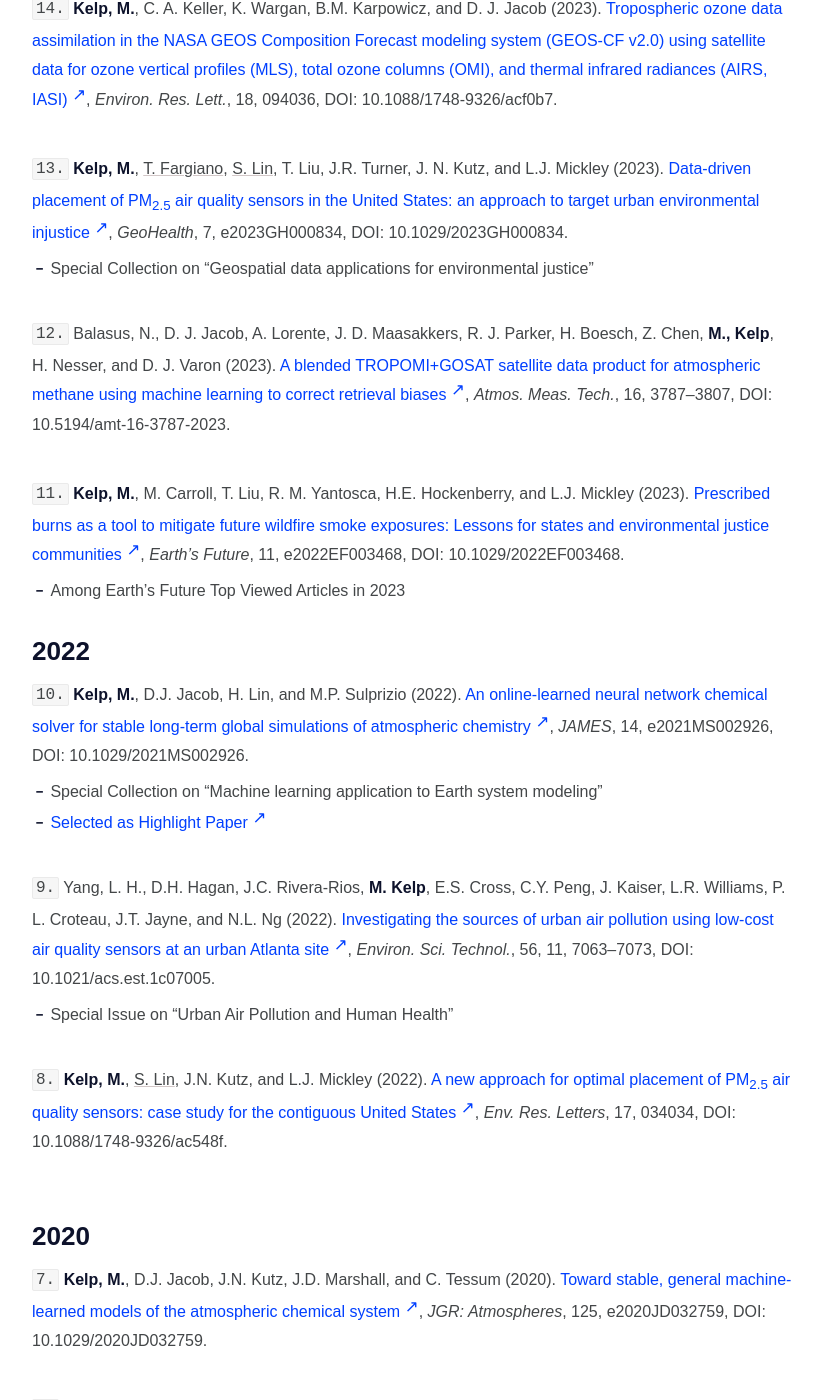
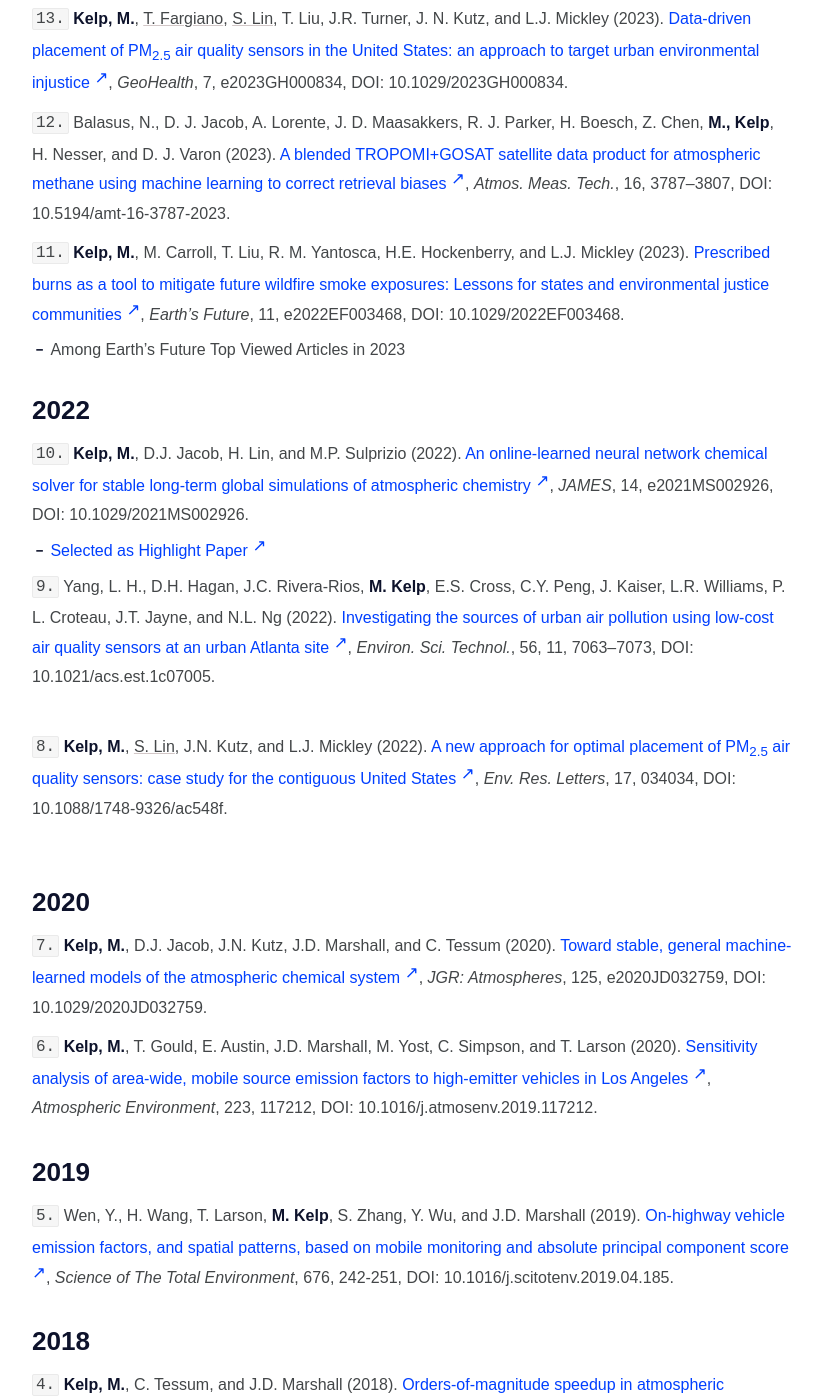
Before and after one commit to mkelp/mkelp.github.io, a Jekyll site: the page built from publications.md, in a window 1280 px wide and 1400 px high, scrolled down 1805 px. Shown: the whole window, without its empty margins (228-1050 px from the left). Built offline with Jekyll 4.4.1, drawn with Linux system fonts in a browser that asks for light colours; some web fonts are replaced; some of the changed text lies outside the part shown.

Commit message:
april19c

```diff
--- a/publications.md
+++ b/publications.md
@@ -40,8 +40,8 @@
 
 <!-- <br /> -->
 `19.` Qiu, M., D. Chen, **M. Kelp**, J. Li, G. Huang, M.D. Yazdi (2025). [The rising threats of wildland-urban interface fires in the era of climate change: The Los Angeles 2025 fires](https://www.cell.com/the-innovation/fulltext/S2666-6758(25)00038-4){:target="_blank"}, *The Innovation*, DOI: https://doi.org/10.1016/j.xinn.2025.100835.
+<br />
 
-<br />
 `18.` Kawano, A., **M. Kelp**, M. Qiu, K. Singh, E. Chaturvedi, I. Azevedo, and M. Burke (2025). [Improved daily PM<sub>2.5</sub>
 estimates in India reveal inequalities in recent enhancement of air quality](https://www.science.org/doi/full/10.1126/sciadv.adq1071){:target="_blank"}, *Science Advances*, 11, 4, DOI: sciadv.adq1071.
 <br />
@@ -49,12 +49,12 @@
 ## **2024**
 
 `17.` Qiu, M., **M. Kelp**, S. Heft-Neal, X. Jin, C.F. Gould, D.Q. Tong, and M. Burke (2024). [Evaluating Estimation Methods for Wildfire Smoke and their Implications for Assessing Health Effects](https://pubs.acs.org/doi/10.1021/acs.est.4c05922){:target="_blank"}, *Environ. Sci. Technol.*, 58, 52, 22880–22893, DOI: 10.1021/acs.est.4c05922
-* Special Issue on "Wildland Fires: Emissions, Chemistry, Contamination, Climate, and Human Health"
+<!-- * Special Issue on "Wildland Fires: Emissions, Chemistry, Contamination, Climate, and Human Health" -->
+<br />
 
+`16.` Liu, T., <u>F.M. Panday</u>, <u>M.C. Caine</u>, **M. Kelp**, D.C. Pendergrass, and L.J. Mickley (2024). [Is the smoke aloft? Caveats regarding the use of the Hazard Mapping System (HMS) smoke product as a proxy for surface smoke presence across the United States](https://www.publish.csiro.au/WF/WF23148){:target="_blank"}, *International Journal of Wildland Fire*, 33, WF23148, DOI: 10.1071/WF23148.
 <br />
-`16.` Liu, T., <u>F.M. Panday</u>, <u>M.C. Caine</u>, **M. Kelp**, D.C. Pendergrass, and L.J. Mickley (2024). [Is the smoke aloft? Caveats regarding the use of the Hazard Mapping System (HMS) smoke product as a proxy for surface smoke presence across the United States](https://www.publish.csiro.au/WF/WF23148){:target="_blank"}, *International Journal of Wildland Fire*, 33, WF23148, DOI: 10.1071/WF23148.
 
-<br />
 `15.` Lin, H., L.K. Emmons, E.W. Lundgren, L.H. Yang, X. Feng, R. Dang, S. Zhai, Y. Tang, **M. Kelp**, N.K. Colombi, S.D. Eastham, T.M. Fritz, A.M. Fiore, and D.J. Jacob (2024). [Intercomparison of GEOS-Chem and CAM-chem tropospheric oxidant chemistry within the Community Earth System Model version 2 (CESM2)](https://acp.copernicus.org/articles/24/8607/2024/){:target="_blank"}, *Atmospheric Chemistry and Physics*, 24, 8607–8624, DOI: 10.5194/acp-24-8607-2024.
 <br />
 
@@ -62,15 +62,15 @@
 
 <!-- <br /> -->
 `14.` **Kelp, M.**, C. A. Keller, K. Wargan, B.M. Karpowicz, and D. J. Jacob (2023).  [Tropospheric ozone data assimilation in the NASA GEOS Composition Forecast modeling system (GEOS-CF v2.0) using satellite data for ozone vertical profiles (MLS), total ozone columns (OMI), and thermal infrared radiances (AIRS, IASI)](https://iopscience.iop.org/article/10.1088/1748-9326/acf0b7){:target="_blank"}, *Environ. Res. Lett.*, 18, 094036, DOI: 10.1088/1748-9326/acf0b7.
+<br />
 
+`13.` **Kelp, M.**, <u>T. Fargiano</u>, <u>S. Lin</u>, T. Liu, J.R. Turner, J. N. Kutz, and L.J. Mickley (2023). [Data-driven placement of PM<sub>2.5</sub> air quality sensors in the United States: an approach to target urban environmental injustice](https://agupubs.onlinelibrary.wiley.com/doi/10.1029/2023GH000834){:target="_blank"}, *GeoHealth*, 7, e2023GH000834, DOI: 10.1029/2023GH000834.
+<!-- * Special Collection on "Geospatial data applications for environmental justice" -->
 <br />
-`13.` **Kelp, M.**, <u>T. Fargiano</u>, <u>S. Lin</u>, T. Liu, J.R. Turner, J. N. Kutz, and L.J. Mickley (2023). [Data-driven placement of PM<sub>2.5</sub> air quality sensors in the United States: an approach to target urban environmental injustice](https://agupubs.onlinelibrary.wiley.com/doi/10.1029/2023GH000834){:target="_blank"}, *GeoHealth*, 7, e2023GH000834, DOI: 10.1029/2023GH000834.
-* Special Collection on "Geospatial data applications for environmental justice"
 
+`12.` Balasus, N., D. J. Jacob, A. Lorente, J. D. Maasakkers, R. J. Parker, H. Boesch, Z. Chen,  **M., Kelp**, H. Nesser, and D. J. Varon (2023). [A blended TROPOMI+GOSAT satellite data product for atmospheric methane using machine learning to correct retrieval biases](https://amt.copernicus.org/articles/16/3787/2023/){:target="_blank"}, *Atmos. Meas. Tech.*, 16, 3787–3807, DOI: 10.5194/amt-16-3787-2023.
 <br />
-`12.` Balasus, N., D. J. Jacob, A. Lorente, J. D. Maasakkers, R. J. Parker, H. Boesch, Z. Chen,  **M., Kelp**, H. Nesser, and D. J. Varon (2023). [A blended TROPOMI+GOSAT satellite data product for atmospheric methane using machine learning to correct retrieval biases](https://amt.copernicus.org/articles/16/3787/2023/){:target="_blank"}, *Atmos. Meas. Tech.*, 16, 3787–3807, DOI: 10.5194/amt-16-3787-2023.
 
-<br />
 `11.` **Kelp, M.**, M. Carroll, T. Liu, R. M. Yantosca, H.E. Hockenberry, and L.J. Mickley (2023). [Prescribed burns as a tool to mitigate future wildfire smoke exposures: Lessons for states and environmental justice communities](https://agupubs.onlinelibrary.wiley.com/doi/10.1029/2022EF003468){:target="_blank"}, *Earth's Future*, 11, e2022EF003468, DOI: 10.1029/2022EF003468.
  * Among Earth's Future Top Viewed Articles in 2023
  <br />
@@ -84,15 +84,15 @@
 <!-- <br /> -->
 `10.` **Kelp, M.**, D.J. Jacob, H. Lin, and M.P. Sulprizio (2022). [An online-learned neural network chemical
 solver for stable long-term global simulations of atmospheric chemistry](https://doi.org/10.1029/2021MS002926){:target="_blank"}, *JAMES*, 14, e2021MS002926, DOI: 10.1029/2021MS002926. <br />
-* Special Collection on “Machine learning application to Earth system modeling”
+<!-- * Special Collection on “Machine learning application to Earth system modeling” -->
 * [Selected as Highlight Paper](https://eos.org/editor-highlights/accurate-and-fast-emulation-with-online-machine-learning){:target="_blank"}
 <!-- * **Talks**: [Royal Met. Society Atmospheric Chem. Special Interest Conference](https://youtu.be/AKomky52rPU?t=5561){:target="_blank"}, [NASA GISS](https://www.youtube.com/watch?v=0OK53zXPh5k&ab_channel=NASAGoddardInstituteforSpaceStudies){:target="_blank"} -->
+<br>
 
-<br>
 `9.` Yang, L. H., D.H. Hagan, J.C. Rivera-Rios, **M. Kelp**, E.S. Cross, C.Y. Peng, J. Kaiser, L.R. Williams, P. L. Croteau, J.T. Jayne, and N.L. Ng (2022). [Investigating the sources of urban air pollution using low-cost air quality sensors at an urban Atlanta site](https://pubs.acs.org/doi/10.1021/acs.est.1c07005){:target="_blank"}, *Environ. Sci. Technol.*, 56, 11, 7063–7073, DOI: 10.1021/acs.est.1c07005. <br />
-* Special Issue on "Urban Air Pollution and Human Health"
+<!-- * Special Issue on "Urban Air Pollution and Human Health" -->
+<br />
 
-<br />
 `8.` **Kelp, M.**, <u>S. Lin</u>, J.N. Kutz, and L.J. Mickley (2022). [A new approach for optimal placement of PM<sub>2.5</sub>
 air quality sensors: case study for the contiguous United States](https://iopscience.iop.org/article/10.1088/1748-9326/ac548f){:target="_blank"}, *Env. Res. Letters*, 17, 034034, DOI: 10.1088/1748-9326/ac548f.
 <br />
@@ -101,8 +101,8 @@
 ## **2020**
 <!-- <br /> -->
 `7.` **Kelp, M.**, D.J. Jacob, J.N. Kutz, J.D. Marshall, and C. Tessum (2020). [Toward stable, general machine-learned models of the atmospheric chemical system](https://agupubs.onlinelibrary.wiley.com/doi/10.1029/2020JD032759){:target="_blank"}, *JGR: Atmospheres*, 125, e2020JD032759, DOI: 10.1029/2020JD032759.
+<br>
 
-<br>
 `6.` **Kelp, M.**, T. Gould, E. Austin, J.D. Marshall, M. Yost, C. Simpson, and T. Larson (2020). [Sensitivity analysis of area-wide, mobile source emission factors to high-emitter vehicles in Los Angeles](https://www.sciencedirect.com/science/article/abs/pii/S1352231019308519){:target="_blank"}, *Atmospheric Environment*, 223, 117212, DOI: 10.1016/j.atmosenv.2019.117212.
 
 ## **2019**
@@ -115,8 +115,8 @@
 
 <!-- <br> -->
 `4.` **Kelp, M.**, C. Tessum, and J.D. Marshall (2018). [Orders-of-magnitude speedup in atmospheric chemistry modeling through neural network-based emulation](https://arxiv.org/abs/1808.03874){:target="_blank"}, arXiv: 1808.03874.
+<br>
 
-<br>
 `3.` **Kelp, M.**, A.P. Grieshop, C.O. Reynolds, J. Baumgartner, G. Jain, K. Sethuramanand, and J.D. Marshall (2018). [Real-time indoor measurement of health and climate-relevant air pollution concentrations during a carbon-finance-approved cookstove intervention in rural India](https://www.sciencedirect.com/science/article/pii/S2352728517300726){:target="_blank"}, *Development Engineering*, 3, 125-132, DOI: 10.1016/j.deveng.2018.05.001.
 <br />
 
```
